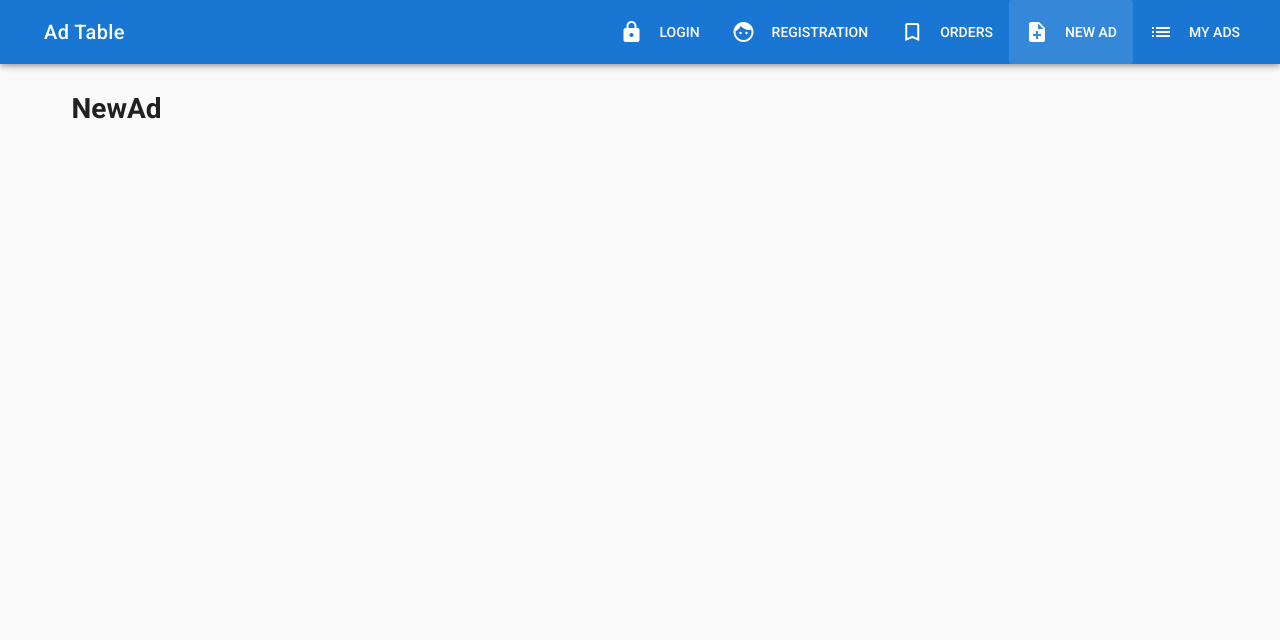
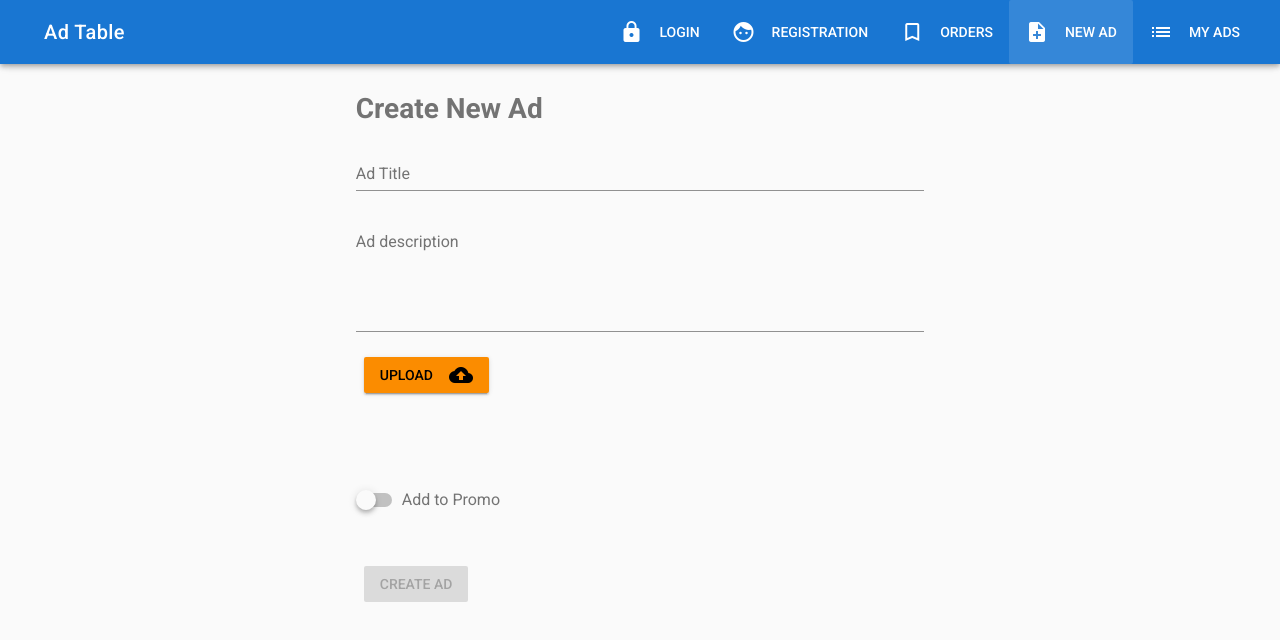
Before and after one commit to DmitriyPrylutskyi/Ad_table, a Vue app: page /new in a window 1280 px wide. Shown: the top 640 px of the page. Built offline with nearby package versions, Linux system fonts and the light colour scheme.

Commit message:
Create Form page

```diff
--- a/src/components/Ads/NewAd.vue
+++ b/src/components/Ads/NewAd.vue
@@ -1,8 +1,69 @@
 <template>
   <v-container>
     <v-layout>
-      <v-flex xs12>
-        <h1>NewAd</h1>
+      <v-flex xs12 sm6 offset-sm3>
+        <h1 class="text--secondary mb-3">Create New Ad</h1>
+        <v-form ref="form" v-model="valid" validation>
+          <v-text-field
+            name="title"
+            label="Ad Title"
+            type="text"
+            :rules="titleRules"
+            required
+            validate-on-blur
+            v-model="title"
+          >
+          </v-text-field>
+          <v-text-field
+            name="description"
+            label="Ad description"
+            type="text"
+            multi-line
+            no-resize
+            :rules="descriptionRules"
+            required
+            validate-on-blur
+            v-model="description"
+          >
+          </v-text-field>
+        </v-form>
+        <v-layout row>
+          <v-flex xs12>
+            <v-btn
+              color="warning"
+              class="black--text"
+            >
+              Upload
+              <v-icon right dark>cloud_upload</v-icon>
+            </v-btn>
+          </v-flex>
+        </v-layout>
+        <v-layout row>
+          <v-flex xs12 mt-4>
+            <img src="" alt="">
+          </v-flex>
+        </v-layout>
+        <v-layout row>
+          <v-flex xs12 mt-4>
+            <v-switch
+              label="Add to Promo"
+              color="success"
+              v-model="promo"
+            ></v-switch>
+          </v-flex>
+        </v-layout>
+        <v-layout row>
+          <v-flex xs12 mt-4>
+            <v-spacer></v-spacer>
+            <v-btn
+              class="success"
+              :disabled="!valid"
+              @click="createAd"
+            >
+              Create Ad
+            </v-btn>
+          </v-flex>
+        </v-layout>
       </v-flex>
     </v-layout>
   </v-container>
@@ -10,10 +71,38 @@
 
 <script>
     export default {
-        name: "NewAd"
+      data () {
+        return {
+          title: '',
+          titleRules: [
+            v => !!v || 'Title is required'
+          ],
+          description: '',
+          descriptionRules: [
+            v => !!v || 'Description is required'
+          ],
+          promo: false,
+          valid: false
+        }
+      },
+      name: "NewAd",
+      methods: {
+        createAd () {
+          if (this.$refs.form.validate()) {
+            const ad = {
+              title: this.title,
+              description: this.description,
+              promo: this.promo
+            };
+            console.log(ad);
+          }
+        }
+      }
     }
 </script>
 
 <style scoped>
-
+  img {
+    width: 100%;
+  }
 </style>
```
